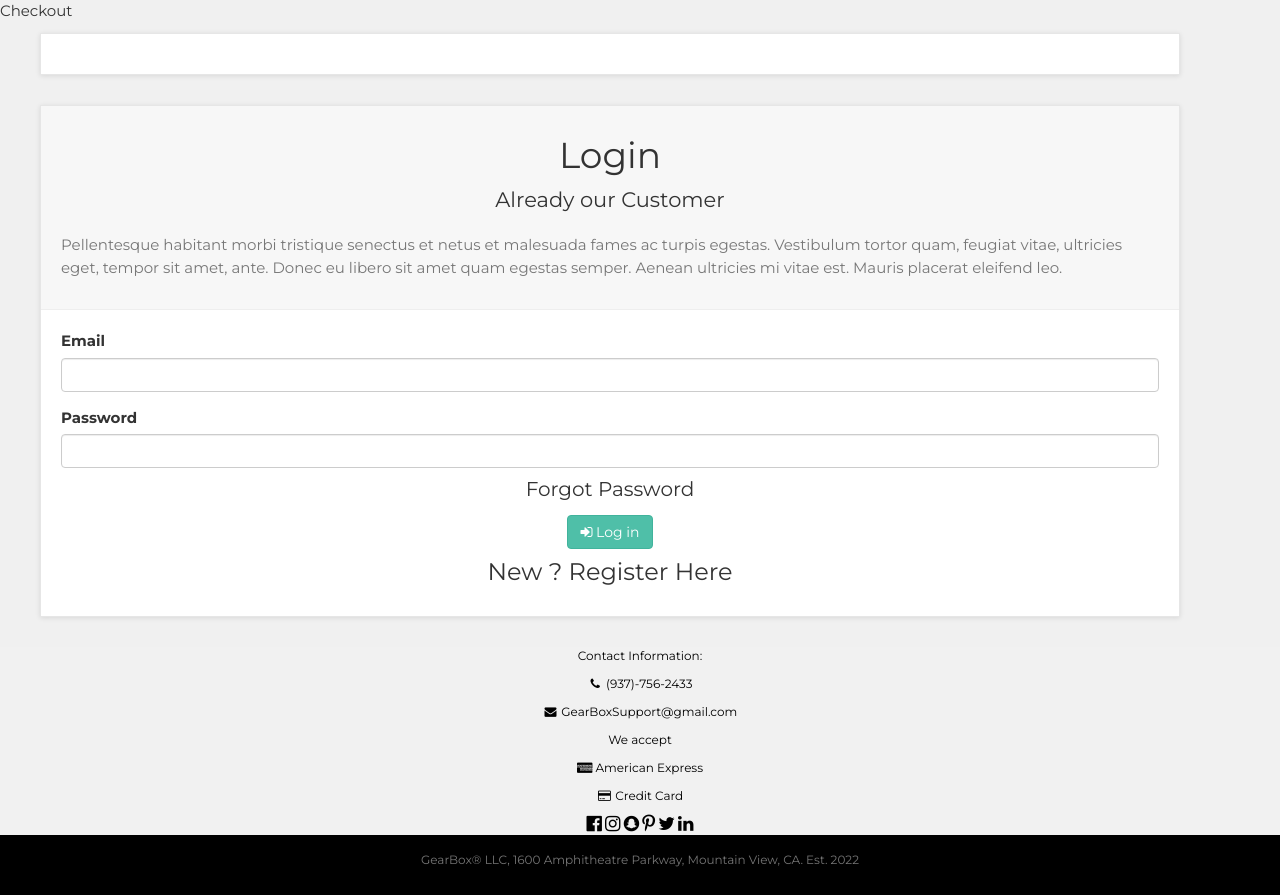
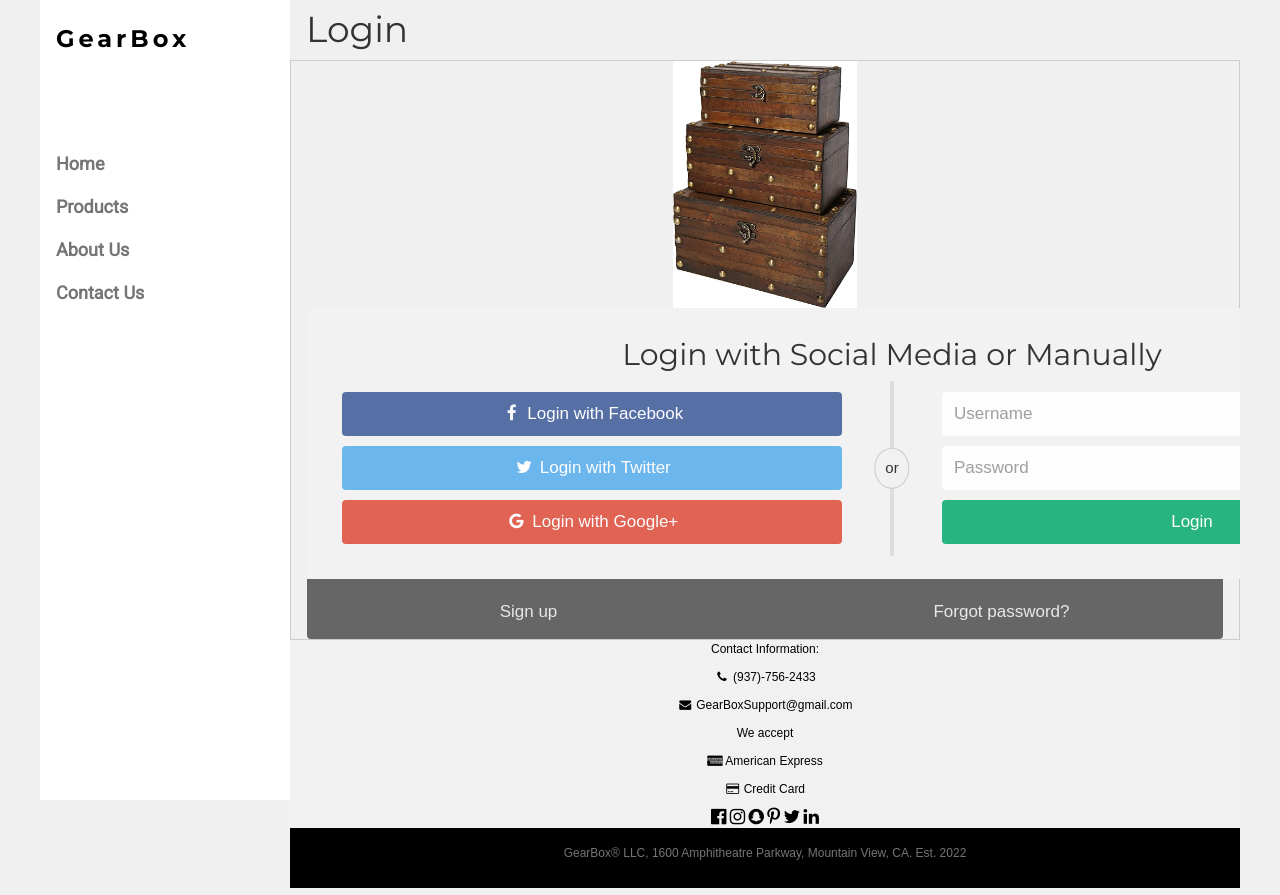
Before and after one commit to PsyBair/Human-Interface-Computing, a Flask app: page /SignIn.html in a window 1280 px wide. Run offline with Flask 2, Linux system fonts and the light colour scheme.

Commit message:
Done login page

```diff
--- a/app.py
+++ b/app.py
@@ -7,9 +7,7 @@ app = Flask(__name__)
 def hoofdpagina():
     return render_template("index.html")
 @app.route("/SignIn.html")
-def signinsingup():
+def Sign():
     return render_template("SignIn.html")
-
-
 if __name__ == '__main__':
-    app.run()
+    app.run(debug=True)
--- a/templates/SignIn.html
+++ b/templates/SignIn.html
@@ -1,39 +1,127 @@
+<!DOCTYPE html>
+<html>
+
+
 
 {% include "includes/header.html" %}
 
-  <!-- MAIN -->
-  <main>
-    <!-- HERO -->
-    <div class="nero">
-      <div class="nero__heading">
-        <span class="nero__bold">Checkout</span>
-      </div>
-      <p class="nero__text">
-      </p>
-    </div>
-  </main>
 
 
 
-<div id="content" ><!-- content Starts -->
-<div class="container" ><!-- container Starts -->
+
+
+<body class="w3-content" style="max-width:1200px">
 
 
 
-<div class="col-md-12" ><!-- col-md-12 Starts -->
-<div class="box" >
-
-</div><!-- box Ends -->
-
-{% include "customer/customer_login.html" %}
-</div><!-- col-md-12 Ends -->
+<!-- Sidebar/menu -->
+{% include "includes/sidebar.html" %}
 
 
-</div><!-- container Ends -->
-</div><!-- content Ends -->
 
-{% include "includes/footer.html" %}
 
+
+
+<!-- Small Screen Formatting -->
+<!-- Top menu on small screens -->
+<header class="w3-bar w3-top w3-hide-large w3-black w3-xlarge">
+  <div class="w3-bar-item w3-padding-24 w3-wide">GearBox</div>
+  <a href="javascript:void(0)" class="w3-bar-item w3-button w3-padding-24 w3-right" onclick="w3_open()"><i class="fa fa-bars"></i></a>
+</header>
+
+
+
+
+
+<!-- Overlay effect when opening sidebar on small screens -->
+<div class="w3-overlay w3-hide-large" onclick="w3_close()" style="cursor:pointer" title="close side menu" id="myOverlay"></div>
+<!-- !PAGE CONTENT! -->
+<div class="w3-main" style="margin-left:250px">
+<!-- Push down content on small screens -->
+<div class="w3-hide-large" style="margin-top:83px"></div>
+<!-- End Small Screen Formatting -->
+
+
+
+
+
+  <!-- Top header -->
+  <header class="w3-container w3-xlarge">
+    <p class="w3-center">
+      <h1>Login</h1>
+    </p>
+  </header>
+
+
+
+
+  <!-- Image header -->
+  <div class="w3-display-container w3-container w3-center w3-border">
+    <img src="Assets\3chests.jpg" alt="Image of 3 GearBoxes" style="width:20%">
+
+<div class="container">
+  <form action="/action_page.php">
+    <div class="row">
+      <h2 style="text-align:center">Login with Social Media or Manually</h2>
+      <div class="vl">
+        <span class="vl-innertext">or</span>
+      </div>
+
+      <div class="col">
+        <a href="#" class="fb btn">
+          <i class="fa fa-facebook fa-fw"></i> Login with Facebook
+         </a>
+        <a href="#" class="twitter btn">
+          <i class="fa fa-twitter fa-fw"></i> Login with Twitter
+        </a>
+        <a href="#" class="google btn"><i class="fa fa-google fa-fw">
+          </i> Login with Google+
+        </a>
+      </div>
+
+      <div class="col">
+        <div class="hide-md-lg">
+          <p>Or sign in manually:</p>
+        </div>
+
+        <input type="text" name="username" placeholder="Username" required>
+        <input type="password" name="password" placeholder="Password" required>
+        <input type="submit" value="Login">
+      </div>
+
+    </div>
+  </form>
+</div>
+
+<div class="bottom-container">
+  <div class="row">
+    <div class="col">
+      <a href="#" style="color:white" class="btn">Sign up</a>
+    </div>
+    <div class="col">
+      <a href="#" style="color:white" class="btn">Forgot password?</a>
+    </div>
+  </div>
+</div>
+
+  </div>
+
+  {% include 'includes/footer.html' %}
+  <!-- End page content -->
+
+
+<script>
+// Open and close sidebar
+function w3_open() {
+  document.getElementById("mySidebar").style.display = "block";
+  document.getElementById("myOverlay").style.display = "block";
+}
+function w3_close() {
+  document.getElementById("mySidebar").style.display = "none";
+  document.getElementById("myOverlay").style.display = "none";
+}
+
+</script>
 <script src="js/jquery.min.js"> </script>
 
 <script src="js/bootstrap.min.js"></script>
--- a/templates/customer/customer_login.html
+++ /dev/null
@@ -1,73 +0,0 @@
-<div class="box" ><!-- box Starts -->
-
-<div class="box-header" ><!-- box-header Starts -->
-
-<center>
-
-<h1>Login</h1>
-
-<p class="lead" >Already our Customer</p>
-
-</center>
-
-<p class="text-muted" >
-Pellentesque habitant morbi tristique senectus et netus et malesuada fames ac turpis egestas. Vestibulum tortor quam, feugiat vitae, ultricies eget, tempor sit amet, ante. Donec eu libero sit amet quam egestas semper. Aenean ultricies mi vitae est. Mauris placerat eleifend leo.
-
-</p>
-
-
-
-
-</div><!-- box-header Ends -->
-
-<form action="checkout.php" method="post" ><!--form Starts -->
-
-<div class="form-group" ><!-- form-group Starts -->
-
-<label>Email</label>
-
-<input type="text" class="form-control" name="c_email" required >
-
-</div><!-- form-group Ends -->
-
-<div class="form-group" ><!-- form-group Starts -->
-
-<label>Password</label>
-
-<input type="password" class="form-control" name="c_pass" required >
-
-<h4 align="center">
-
-<a href="forgot_pass.php"> Forgot Password </a>
-
-</h4>
-
-</div><!-- form-group Ends -->
-
-<div class="text-center" ><!-- text-center Starts -->
-
-<button name="login" value="Login" class="btn btn-primary" >
-
-<i class="fa fa-sign-in" ></i> Log in
-
-
-</button>
-
-</div><!-- text-center Ends -->
-
-
-</form><!--form Ends -->
-
-<center><!-- center Starts -->
-
-<a href="customer_register.html" >
-
-<h3>New ? Register Here</h3>
-
-</a>
-
-
-</center><!-- center Ends -->
-
-
-</div><!-- box Ends -->
--- a/templates/includes/footer.html
+++ b/templates/includes/footer.html
@@ -1,3 +1,4 @@
+
 <div class="w3-padding-8 w3-light-grey w3-small w3-center">
         <p>Contact Information:</p>
         <p><i class="fa fa-fw fa-phone"></i> (937)-756-2433</p>
--- a/templates/includes/header.html
+++ b/templates/includes/header.html
@@ -16,8 +16,141 @@
 <link rel="stylesheet" href="https://fonts.googleapis.com/css?family=Roboto">
 <link rel="stylesheet" href="https://fonts.googleapis.com/css?family=Montserrat">
 <link rel="stylesheet" href="https://cdnjs.cloudflare.com/ajax/libs/font-awesome/4.7.0/css/font-awesome.min.css">
+<link rel="stylesheet" href="https://cdnjs.cloudflare.com/ajax/libs/font-awesome/4.7.0/css/font-awesome.min.css">
 <style>
 .w3-sidebar a {font-family: "Roboto", sans-serif}
 body,h1,h2,h3,h4,h5,h6,.w3-wide {font-family: "Montserrat", sans-serif;}
+body {
+  font-family: Arial, Helvetica, sans-serif;
+}
+
+* {
+  box-sizing: border-box;
+}
+
+/* style the container */
+.container {
+  position: relative;
+  border-radius: 5px;
+  background-color: #f2f2f2;
+  padding: 20px 0 30px 0;
+}
+
+/* style inputs and link buttons */
+input,
+.btn {
+  width: 100%;
+  padding: 12px;
+  border: none;
+  border-radius: 4px;
+  margin: 5px 0;
+  opacity: 0.85;
+  display: inline-block;
+  font-size: 17px;
+  line-height: 20px;
+  text-decoration: none; /* remove underline from anchors */
+}
+
+input:hover,
+.btn:hover {
+  opacity: 1;
+}
+
+/* add appropriate colors to fb, twitter and google buttons */
+.fb {
+  background-color: #3B5998;
+  color: white;
+}
+
+.twitter {
+  background-color: #55ACEE;
+  color: white;
+}
+
+.google {
+  background-color: #dd4b39;
+  color: white;
+}
+
+/* style the submit button */
+input[type=submit] {
+  background-color: #04AA6D;
+  color: white;
+  cursor: pointer;
+}
+
+input[type=submit]:hover {
+  background-color: #45a049;
+}
+
+/* Two-column layout */
+.col {
+  float: left;
+  width: 50%;
+  margin: auto;
+  padding: 0 50px;
+  margin-top: 6px;
+}
+
+/* Clear floats after the columns */
+.row:after {
+  content: "";
+  display: table;
+  clear: both;
+}
+
+/* vertical line */
+.vl {
+  position: absolute;
+  left: 50%;
+  transform: translate(-50%);
+  border: 2px solid #ddd;
+  height: 175px;
+}
+
+/* text inside the vertical line */
+.vl-innertext {
+  position: absolute;
+  top: 50%;
+  transform: translate(-50%, -50%);
+  background-color: #f1f1f1;
+  border: 1px solid #ccc;
+  border-radius: 50%;
+  padding: 8px 10px;
+}
+
+/* hide some text on medium and large screens */
+.hide-md-lg {
+  display: none;
+}
+
+/* bottom container */
+.bottom-container {
+  text-align: center;
+  background-color: #666;
+  border-radius: 0px 0px 4px 4px;
+}
+
+/* Responsive layout - when the screen is less than 650px wide, make the two columns stack on top of each other instead of next to each other */
+@media screen and (max-width: 650px) {
+  .col {
+    width: 100%;
+    margin-top: 0;
+  }
+  /* hide the vertical line */
+  .vl {
+    display: none;
+  }
+  /* show the hidden text on small screens */
+  .hide-md-lg {
+    display: block;
+    text-align: center;
+  }
+}
+
+
+
+
+
 </style>
 </head>
```
Also changed, not shown: templates/index.html (+7 -3 lines).
